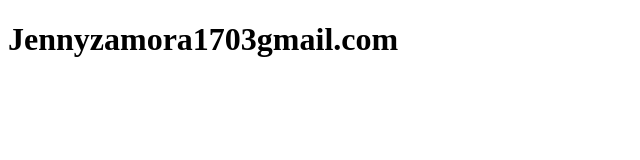
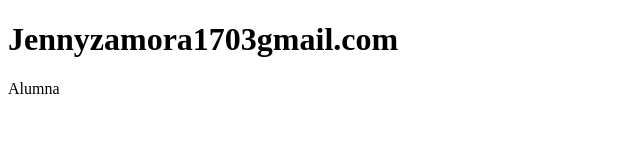
Before and after one commit to jenny1703/Sistema-de-registro, a plain HTML site: page contacto.html in a window 1280 px wide. Shown: the full height of the page, 0-640 px from the left. Drawn offline with Linux system fonts and the light colour scheme.

Commit message:
Actualiza el contacto

```diff
--- a/contacto.html
+++ b/contacto.html
@@ -7,5 +7,6 @@
 </head>
 <body>
     <h1>Jennyzamora1703gmail.com</h1>
+    <p> Alumna </p>
 </body>
 </html>
```
